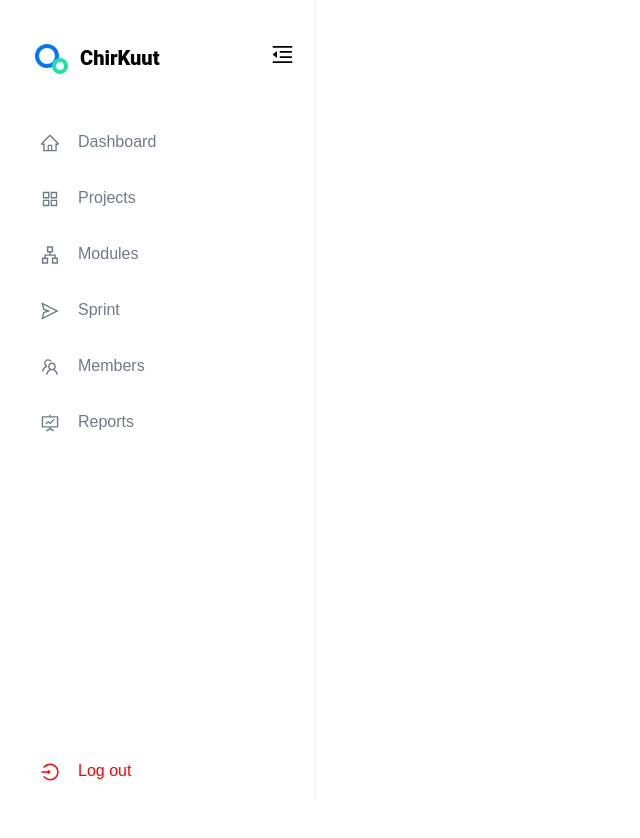
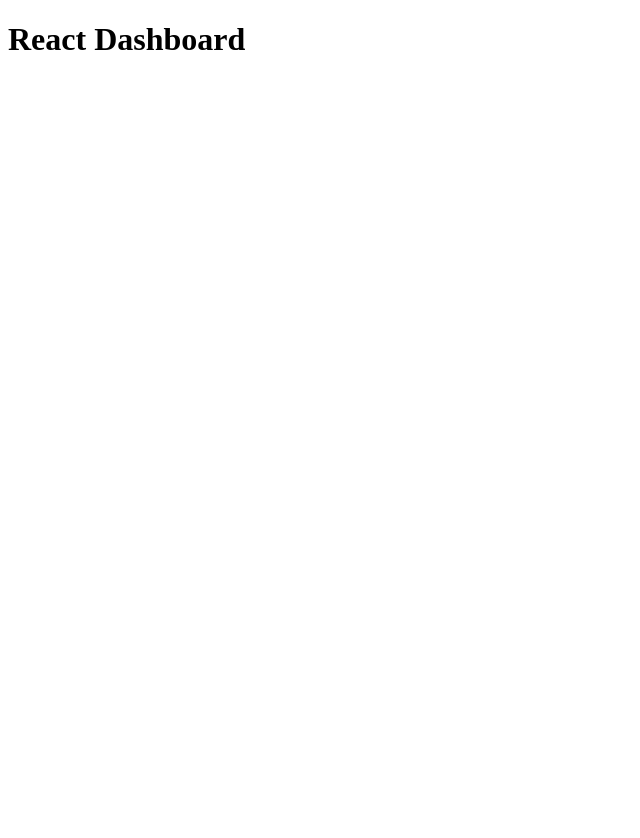
Before and after one commit to Frontend-Bootcamp-2022/react-dashboard-team-e, a JavaScript app: page / in a window 1280 px wide. Shown: the top 838 px of the page, without its empty margins (0-640 px from the left). After the commit the page ends 800 px from the top, so only its background shows below. Built offline with nearby package versions, Linux system fonts and the light colour scheme.

Commit message:
Revert "Sidebar"

```diff
--- a/package.json
+++ b/package.json
@@ -8,8 +8,6 @@
     "@testing-library/user-event": "^13.5.0",
     "react": "^18.2.0",
     "react-dom": "^18.2.0",
-    "react-icons": "^4.4.0",
-    "react-router-dom": "^6.3.0",
     "react-scripts": "5.0.1",
     "web-vitals": "^2.1.4"
   },
--- a/src/App.css
+++ /dev/null
@@ -1,17 +0,0 @@
-*{
-    text-decoration: none;
-    margin: 0;
-    padding: 0;
-    font-family: 'Montserrat', sans-serif;
-}
-body{
-    height: 100%;
-    width: 100%;
-}
-.container{
-    display: flex;
-}
-main{
-    height: 1000px;
-    width: 100%;
-}
--- a/src/App.js
+++ b/src/App.js
@@ -1,16 +1,6 @@
-import Sidebar from "./Component/SideBar/SideBar";
-import "./App.css"
 const App = () => {
   return (
-    <div className="container">
-      <nav>
-        <Sidebar />
-      </nav>
-      <main>
-
-      </main>
-    </div>
-
+    <h1>React Dashboard</h1>
   );
 }
 
--- a/src/Component/SideBarMenu.js/SideBarMenu.css
+++ /dev/null
@@ -1,74 +0,0 @@
-.link {
-    display: flex;
-    font-family: 'Roboto', sans-serif;
-    font-weight: 400;
-    width: 180px;
-    border-radius: 8px;
-    color: #717986;
-    padding: 18px 50px;
-    font-size: 16px;
-    gap: 18px;
-    transition: all 0.1s;
-}
-
-li {
-    list-style-type: none;
-}
-
-.link:hover {
-    background: #f3f2f2;
-    color: #00DB99;
-    font-weight: 600;
-}
-
-.link_icon {
-    display: flex;
-    font-size: 20px;
-    margin-left: -20px;
-}
-
-.logout {
-    display: flex;
-    flex-direction: column;
-    align-items: center;
-    margin-left: -15px;
-}
-
-.logout .link {
-    color: red;
-}
-
-.logout.active {
-    margin-left: 15px;
-}
-
-.link_text.active {
-    display: none;
-}
-
-.link.active {
-    width: 0px;
-    margin-left: -5px;
-    padding: 18px 10px 18px 30px;
-    transition: all 0.1s;
-}
-
-@media screen and (max-width: 800px) {
-
-    .logout {
-        margin-left: 15px;
-    }
-
-    .link_text {
-        display: none;
-    }
-
-    .link {
-        width: 0px;
-        margin-left: -5px;
-        padding: 18px 10px 18px 30px;
-        transition: all 0.1s;
-    }
-
-
-}
--- a/src/Component/SideBarMenu.js/SideBarMenu.js
+++ /dev/null
@@ -1,18 +0,0 @@
-import "./SideBarMenu.css"
-
-const SideBarMenu = ({ name, icon, class_name }) => {
-
-
-    return (
-        <li>
-            <a href='/#' className={`link ${class_name}`} >
-                <div className="link_icon">{icon}</div>
-                <div className={`link_text ${class_name}`}>{name}</div>
-            </a>
-        </li>
-
-    )
-
-}
-
-export default SideBarMenu;
--- a/src/Component/Sidebar/SideBar.css
+++ /dev/null
@@ -1,79 +0,0 @@
-.sidebar {
-    height: 100vh;
-    width: 315px;
-    display: flex;
-    position: fixed;
-    flex-direction: column;
-    justify-content: space-between;
-    border-right: 1px solid #F1F2F7;
-}
-
-section {
-    width: 315px;
-}
-
-.top_sidebar {
-    display: flex;
-    align-items: center;
-    padding: 40px 27px 40px 15px;
-
-}
-
-.logo-text {
-    font-size: 20px;
-    font-family: 'Roboto', sans-serif;
-    font-weight: 800;
-}
-
-.bars {
-    margin-left: 110px;
-    font-size: 25px;
-    cursor: pointer;
-}
-
-.sidebar_content {
-    display: flex;
-    flex-direction: column;
-    margin-left: 10px;
-}
-
-.logo-icon {
-    display: flex;
-    margin-right: 10px;
-    margin-left: 10px;
-}
-.bars.active {
-    margin-left: -12px;
-    transition: all 0.1s;
-}
-.logo-icon.active{
-    display: none;
-}
-.logo-text.active{
-    display: none;
-}
-.sidebar.active {
-    width: 50px;
-}
-section.active{
-    width: 50px;
-}
-@media screen and (max-width: 800px) {
-    .bars {
-        margin-left: -12px;
-        transition: all 0.1s;
-    }
-    .logo-icon{
-        display: none;
-    }
-    .logo-text{
-        display: none;
-    }
-    .sidebar {
-        width: 50px;
-    }
-    section{
-        width: 50px;
-    }
-
-}
--- a/src/Component/Sidebar/Sidebar.js
+++ /dev/null
@@ -1,86 +0,0 @@
-import SideBarMenu from '../SideBarMenu.js/SideBarMenu';
-import "./SideBar.css"
-import {
-    AiOutlineHome,
-    AiOutlineAppstore,
-    AiOutlineApartment,
-    AiOutlineSend,
-    AiOutlineTeam,
-    AiOutlineFundProjectionScreen,
-    AiOutlineLogin,
-    AiOutlineMenuFold,
-} from 'react-icons/ai';
-import { useState } from 'react';
-
-
-const Sidebar = () => {
-
-    const menuItems = [
-        {
-            name: "Dashboard",
-            icon: <AiOutlineHome />
-        },
-        {
-            name: "Projects",
-            icon: <AiOutlineAppstore />
-        },
-        {
-            name: "Modules",
-            icon: <AiOutlineApartment />
-        },
-        {
-            name: "Sprint",
-            icon: <AiOutlineSend />
-        },
-        {
-            name: "Members",
-            icon: <AiOutlineTeam />
-        },
-        {
-            name: "Reports",
-            icon: <AiOutlineFundProjectionScreen />
-        },
-
-    ]
-
-    const [isOpen, setIsOpen] = useState(false)
-
-
-    const toggle = () => setIsOpen(!isOpen)
-
-
-
-    return (
-        <section className={isOpen ? "active" : ""}>
-            <div className={`sidebar ${isOpen ? "active" : ""}`}>
-                <div className={`sidebar_content ${isOpen ? "active" : ""}`}>
-                    <div className={`top_sidebar ${isOpen ? "active" : ""}`}>
-                        <div className={`logo-icon ${isOpen ? "active" : ""}`}>
-                            <svg width="35" height="35" viewBox="0 0 35 35" fill="none" xmlns="http://www.w3.org/2000/svg">
-                                <circle className='big-icon' cx="12" cy="16" r="10" stroke="#0075FF" strokeWidth="4" />
-                                <circle className='small-icon' cx="25" cy="26" r="6" stroke="#1BE3A7" strokeWidth="4" />
-                            </svg>
-                        </div>
-                        <h1 className={`logo-text ${isOpen ? "active" : ""}`}>ChirKuut</h1>
-                        <div className={`bars ${isOpen ? "active" : ""}`} onClick={toggle}> <AiOutlineMenuFold /> </div>
-                    </div>
-                    <ul>
-                        {menuItems.map((item, index) => <SideBarMenu key={index} name={item.name} icon={item.icon} class_name={isOpen ? "active" : ""} />)}
-                    </ul>
-
-
-                </div>
-
-                <div className={`logout ${isOpen ? "active" : ""}`}>
-                    <ul>
-                        <SideBarMenu class_name={isOpen ? "active" : ""} name="Log out" icon={<AiOutlineLogin />} />
-                    </ul>
-                </div>
-
-            </div>
-
-        </section>
-    );
-}
-
-export default Sidebar;
```
Also changed, not shown: 1 other file (tests, documents, lock files or other folders).
